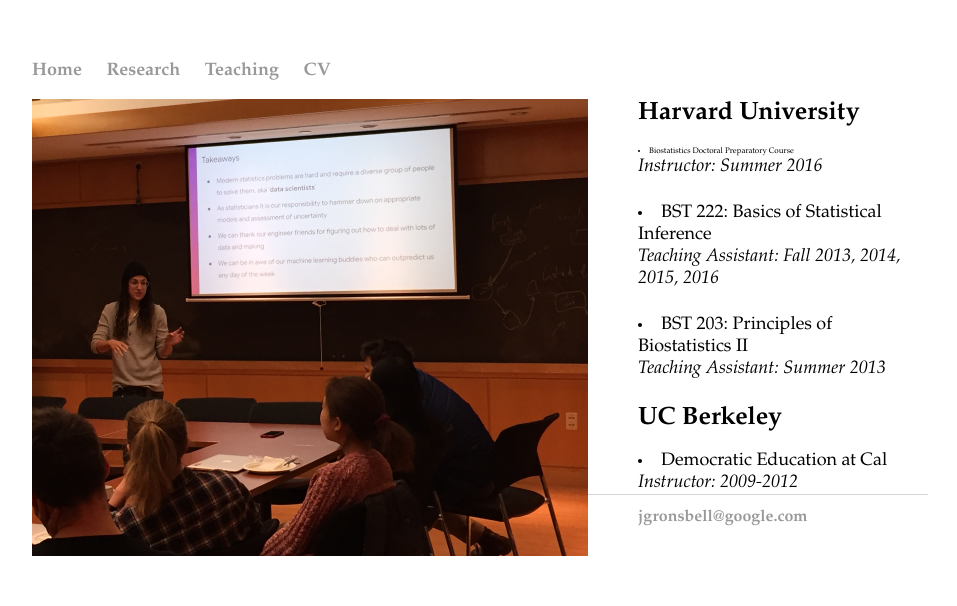
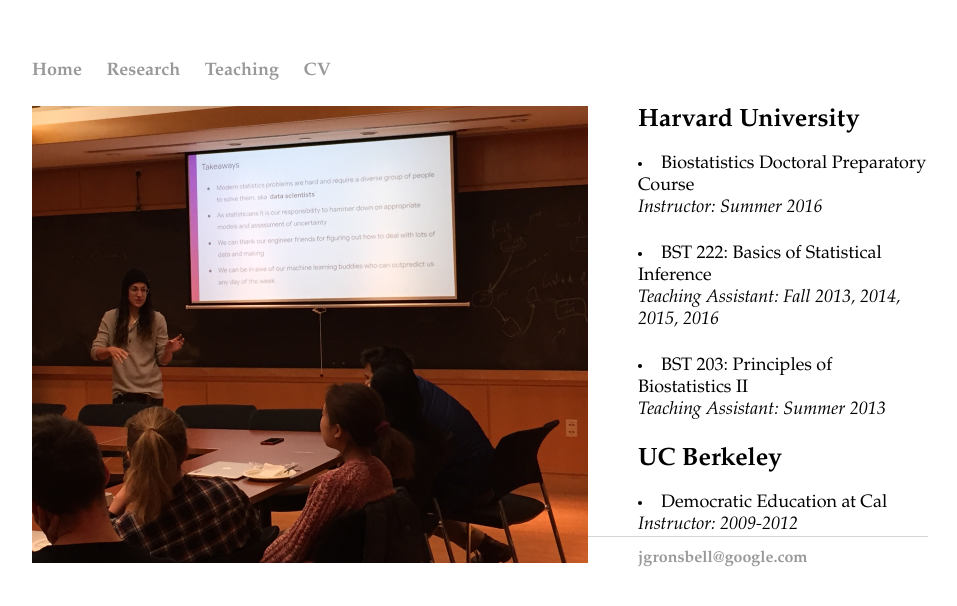
Before and after one commit to jgrons/old_website, a Jekyll site: the page built from teaching.html, in a window 1280 px wide. Shown: the top 606 px of the page, without its empty margins (160-1117 px from the left). Built offline with Jekyll 4.4.1, drawn with Linux system fonts in a browser that asks for light colours.

Commit message:
Update teaching.html

```diff
--- a/teaching.html
+++ b/teaching.html
@@ -11,26 +11,28 @@ title: Jesse Gronsbell
 
 
 <div class="blurb">
+	<p style="margin-bottom:0.6cm;"> </p>
+
 	<h1 style="font-size:25px; font-family: palatino"> Harvard University </h1>
 
-	<li style="font-size:8px; font-family: palatino"> Biostatistics Doctoral Preparatory Course </li>
+	<li style="font-size:18px; font-family: palatino"> Biostatistics Doctoral Preparatory Course </li>
 
 	<em style="font-size:18px; font-family: palatino">   Instructor: Summer 2016 </em>
 
-	<p style="margin-bottom:0.5cm;"> </p>
+	<p style="margin-bottom:0.6cm;"> </p>
 
 	<li style="font-size:18px; font-family: palatino"> BST 222: Basics of Statistical Inference </li>
 
 	<em style="font-size:18px; font-family: palatino">   Teaching Assistant: Fall 2013, 2014, 2015, 2016 </em>
 
-	<p style="margin-bottom:0.5cm;"> </p>
+	<p style="margin-bottom:0.6cm;"> </p>
 
 <li style="font-size:18px; font-family: palatino"> BST 203: Principles of Biostatistics II </li>
 
 	<em style="font-size:18px; font-family: palatino">   Teaching Assistant: Summer 2013 </em>
 
 
-	<p style="margin-bottom:0.5cm;"> </p>
+	<p style="margin-bottom:0.6cm;"> </p>
 
 	<h1 style="font-size:25px; font-family: palatino"> UC Berkeley </h1>
 
```
